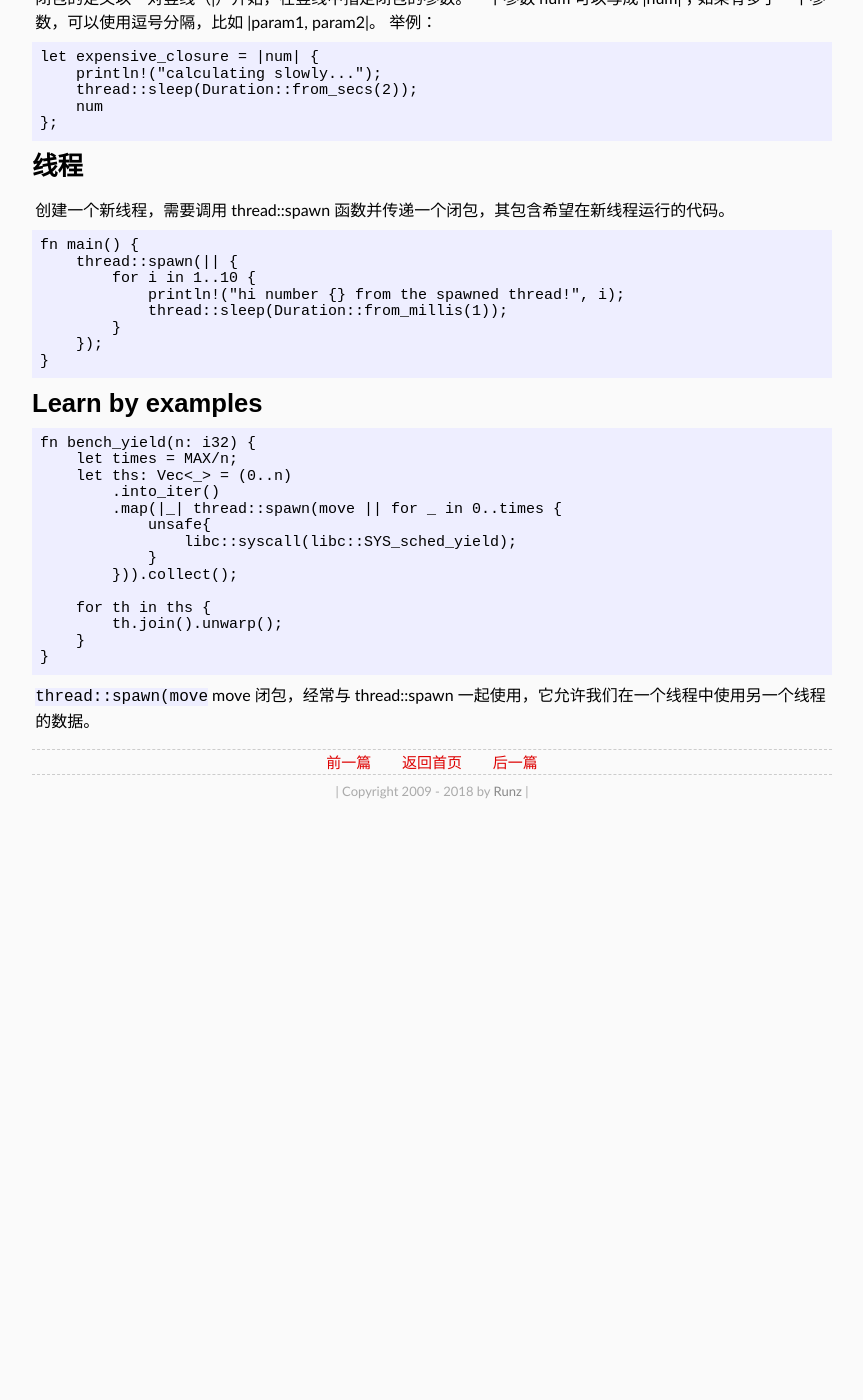
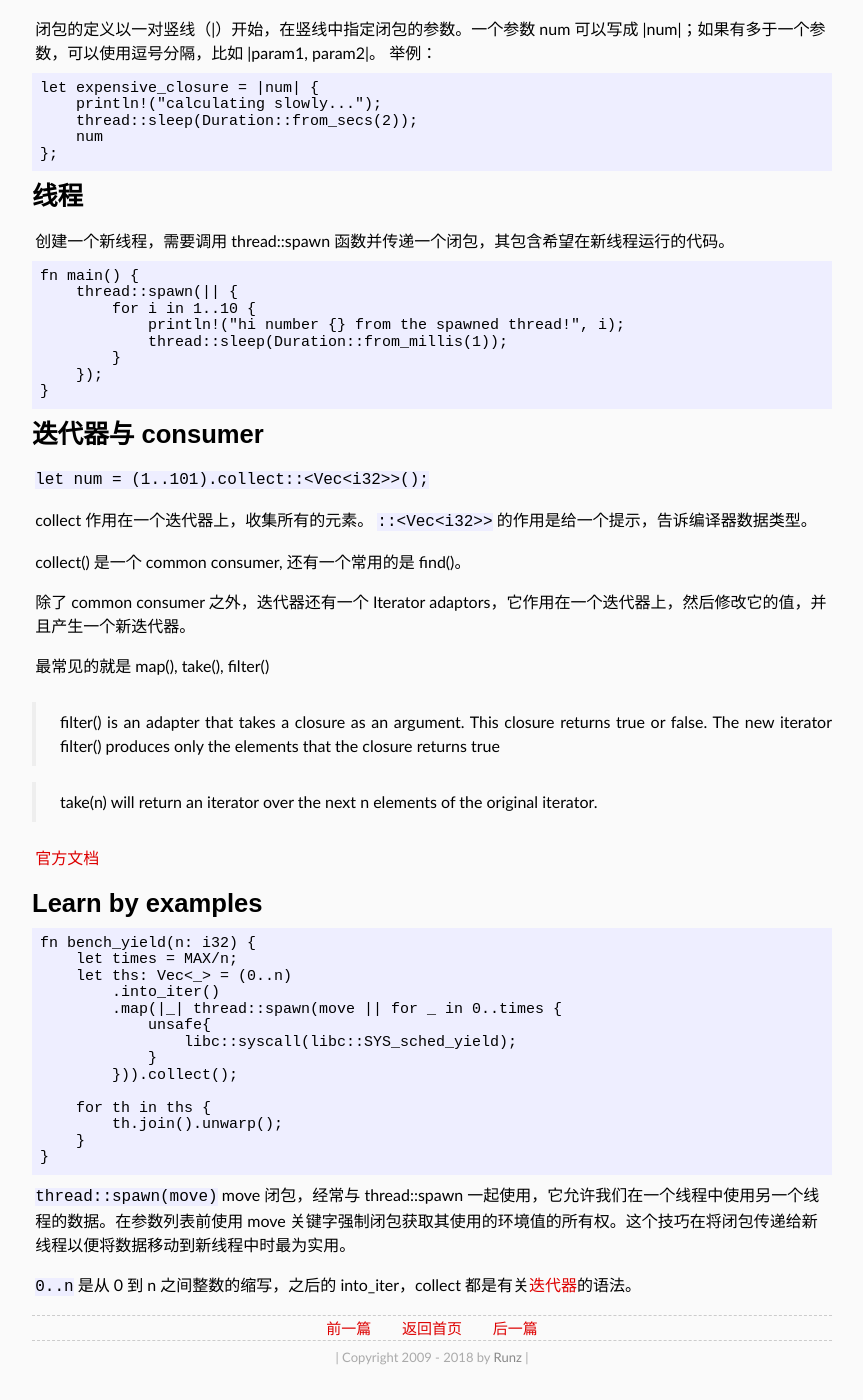
Before and after one commit to shaman7036/runzhen.github.io, a Jekyll site: the page built from _posts/2018-11-21-rust-programming-language.md, in a window 1280 px wide and 1400 px high, scrolled down 4176 px. Shown: the whole window, without its empty margins (208-1071 px from the left). Built offline with Jekyll 4.4.1, drawn with Linux system fonts in a browser that asks for light colours; some web fonts are replaced; before the commit the page ends 5010 px from its top, so only the background shows below that.

Commit message:
2018-12-15-call-rust-functions-from-c.md

````diff
--- a/_posts/2018-11-21-rust-programming-language.md
+++ b/_posts/2018-11-21-rust-programming-language.md
@@ -244,6 +244,26 @@ fn main() {
 }
 ```
 
+# 迭代器与 consumer
+
+`let num = (1..101).collect::<Vec<i32>>();`
+
+collect 作用在一个迭代器上，收集所有的元素。 `::<Vec<i32>>` 的作用是给一个提示，告诉编译器数据类型。
+
+collect() 是一个 common consumer, 还有一个常用的是 find()。
+
+除了 common consumer 之外，迭代器还有一个 Iterator adaptors，它作用在一个迭代器上，然后修改它的值，并且产生一个新迭代器。
+
+最常见的就是 map(), take(), filter()
+
+> filter() is an adapter that takes a closure as an argument. This closure returns true or false. The new iterator filter() produces only the elements that the closure returns true
+
+> take(n) will return an iterator over the next n elements of the original iterator.
+
+
+[官方文档](https://doc.rust-lang.org/1.8.0/book/iterators.html)
+
+
 # Learn by examples
 
 ```
@@ -263,4 +283,6 @@ fn bench_yield(n: i32) {
 }
 ```
 
-`thread::spawn(move`  move 闭包，经常与 thread::spawn 一起使用，它允许我们在一个线程中使用另一个线程的数据。
+`thread::spawn(move)`  move 闭包，经常与 thread::spawn 一起使用，它允许我们在一个线程中使用另一个线程的数据。在参数列表前使用 move 关键字强制闭包获取其使用的环境值的所有权。这个技巧在将闭包传递给新线程以便将数据移动到新线程中时最为实用。
+
+`0..n` 是从 0 到 n 之间整数的缩写，之后的 into_iter，collect 都是有关[迭代器](https://doc.rust-lang.org/1.8.0/book/iterators.html)的语法。
````
Also changed, not shown: about/index.md (+1 -1 lines).
